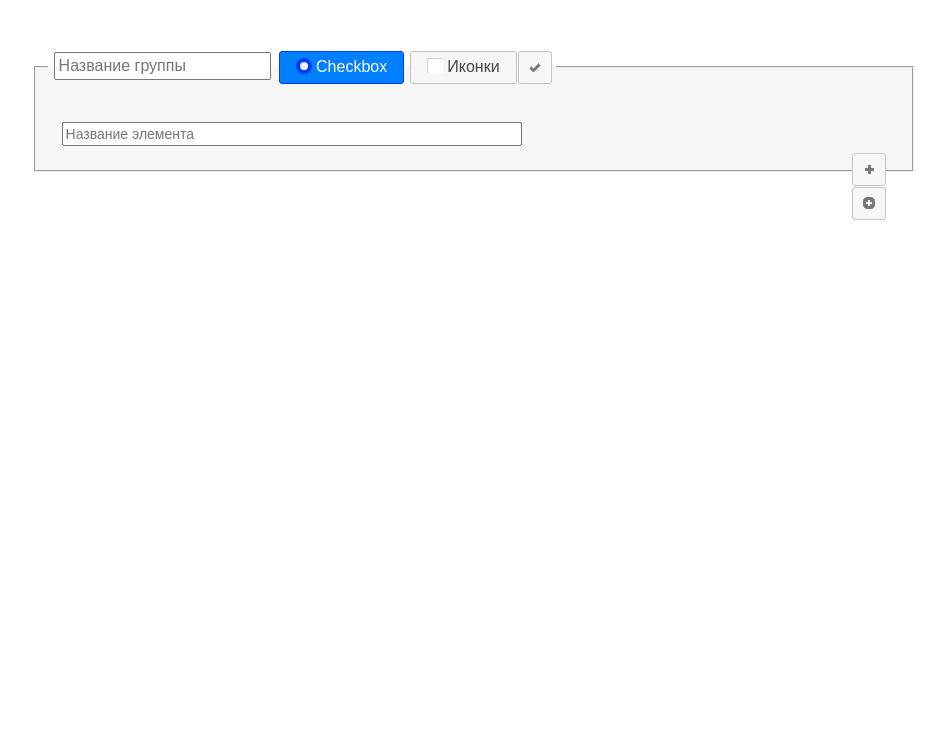
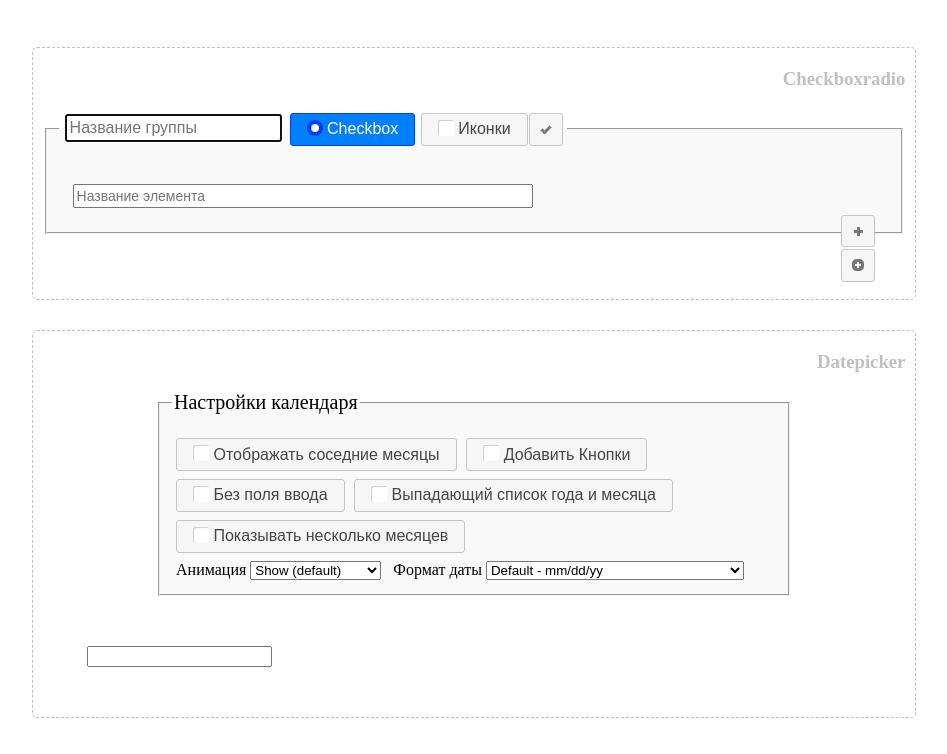
Before and after one commit to Eneymotorny/jqueryUI_widgets, a website: page index.html in a window 1280 px wide. Shown: the part 70-824 px from the top of the page, without its empty margins (166-1113 px from the left). Before the commit the page ends 800 px from the top, so only its background shows below. Drawn offline with nearby package versions, Linux system fonts and the light colour scheme.

Commit message:
add datepicker with settings

```diff
--- a/css/style.css
+++ b/css/style.css
@@ -32,7 +32,7 @@ fieldset {
 	position: relative;
 	padding-top: 20px;
 	margin-bottom: 15px;
-	background-color: #f6f6f6;
+	background-color: #f9f9f9;
 }
 .btn-add-new-f {
 	position: absolute;
@@ -56,3 +56,35 @@ fieldset {
 .hidden {
 	display: none;
 }
+
+#checkboxradio, .datepicker {
+	padding: 20px 10px 50px 10px;
+	margin-bottom: 30px;
+	border: 1px dashed silver;
+	border-radius: 5px;
+}
+h3 {
+	margin-top: 0;
+	color: silver;
+	text-align: right;
+}
+
+.datepicker {
+	overflow: auto;
+}
+
+.datepicker fieldset {
+	width: 70%;
+	min-width: 600px;
+	margin: 10px auto 50px auto;
+
+}
+.datepicker fieldset label {
+	display: inline-block;
+}
+.ui-selectmenu-button {
+	margin: 4px;
+}
+#datepicker {
+	margin: 0 40px;
+}
--- a/index.html
+++ b/index.html
@@ -9,7 +9,60 @@
 <body>
 	<h1>Widgets</h1>
 
-	<main></main>
+	<main>
+		<div id="checkboxradio">
+			<h3>Checkboxradio</h3>
+		</div>
+
+		<div class="datepicker">
+			<h3>Datepicker</h3>
+			<fieldset>
+				<legend class="ready">Настройки календаря</legend>
+				<label>Отображать соседние месяцы
+					<input type="checkbox" id="anothMonts">
+				</label>
+				<label>Добавить Кнопки
+					<input type="checkbox" id="addButtons">
+				</label>
+				<label>Без поля ввода
+					<input type="checkbox" id="inline">
+				</label>
+				<label>Выпадающий список года и месяца
+					<input type="checkbox" id="dropList">
+				</label>
+				<label>Показывать несколько месяцев
+					<input type="checkbox" id="multiple">
+				</label><br>
+				<label> Анимация
+					<select id="anim">
+						<option value="show">Show (default)</option>
+						<option value="slideDown">Slide down</option>
+						<option value="fadeIn">Fade in</option>
+						<option value="blind">Blind (UI Effect)</option>
+						<option value="bounce">Bounce (UI Effect)</option>
+						<option value="clip">Clip (UI Effect)</option>
+						<option value="drop">Drop (UI Effect)</option>
+						<option value="fold">Fold (UI Effect)</option>
+						<option value="slide">Slide (UI Effect)</option>
+						<option value="">None</option>
+					</select>
+				</label>
+				<label>Формат даты
+					<select id="format">
+						<option value="mm/dd/yy">Default - mm/dd/yy</option>
+						<option value="yy-mm-dd">ISO 8601 - yy-mm-dd</option>
+						<option value="d M, y">Short - d M, y</option>
+						<option value="d MM, y">Medium - d MM, y</option>
+						<option value="DD, d MM, yy">Full - DD, d MM, yy</option>
+						<option value="&apos;day&apos; d &apos;of&apos; MM &apos;in the year&apos; yy">With text - 'day' d 'of' MM 'in the year' yy</option>
+					</select>
+				</label>
+
+			</fieldset>
+			<label><input type="text" id="datepicker"></label>
+		</div>
+	</main>
+
 
 	<script src="lib/jquery/dist/jquery.min.js"></script>
 	<script src="lib/jquery-ui/jquery-ui.min.js"></script>
--- a/js/script.js
+++ b/js/script.js
@@ -1,7 +1,7 @@
 'use strict';
 
 $(function() {
-
+//============= CHECKBOXRADIO start========>
 	var countGroups = 0;
 
 	function addSampleGroup(target) {
@@ -57,12 +57,6 @@ $(function() {
 					if (group.radio) {
 						(function () {
 							var idName = 'id' + (new Date().getTime());
-							if (group.fields.length === 1) {
-								$(group.fields[0])
-									.parent('label')
-									.text(group.fields[0].value)
-									.append('<input type="radio" checked name="' + idName + '" style=" display: none">')
-							}
 							for( var i = 0; i < group.fields.length; i++ ) {
 								$(group.fields[i])
 									.parent('label')
@@ -100,7 +94,7 @@ $(function() {
 			var $btnAddG =
 				$('<button class="btn-add-new-g">Добавить новую группу</button>')
 					.on('click', function () {
-						addSampleGroup('main');
+						addSampleGroup('#checkboxradio');
 						$btnAddG.remove();
 					})
 				.appendTo($group);
@@ -111,11 +105,10 @@ $(function() {
 					'maxlength="80" placeholder="Название элемента"></label>')
 				.appendTo($fieldsContainer);
 			$($radRadio).removeClass('hidden');
-			$('html, body').animate({ scrollTop: ($elemName).offset().top }, 500);
+			$elemName.focus();
 			countFields++
 		}
-
-// ==================== jQueryUI ====================
+//========================== create group of checkbox-radio end======<
 		$group.find('[type=checkbox], [type=radio]').checkboxradio();
 		$group.find('button.btn-save').button({
 			icon: "ui-icon-check",
@@ -131,7 +124,54 @@ $(function() {
 		});
 		$group.find('[name=selType]').selectmenu();
 		$('html, body').animate({ scrollTop: ($group).offset().top }, 800);
+		$groupName.focus();
 		countGroups++;
 	}
-	addSampleGroup('main');
+	addSampleGroup('#checkboxradio');
+//============= CHECKBOXRADIO end ========<
+//============= DATEPICKER start =========<
+
+	function actDateSetting() {
+		var $aside = $('.datepicker fieldset');
+			$aside.find('[type=checkbox], [type=radio]').checkboxradio()
+				.on('change', function () {
+					datePick()
+				});
+			$aside.find('select')
+				.on('change', function () {
+					console.log('kjsdfhjk');
+					datePick()
+				});
+
+		function datePick() {
+			var $dtpkr = $('#datepicker');
+			$dtpkr.datepicker('destroy');
+
+			var $anothMonth = $('#anothMonts').is(":checked"),
+				$dropList = $('#dropList').is(":checked");
+
+			var dateSettings = {
+				showOtherMonths : $anothMonth,
+				selectOtherMonths : $anothMonth,
+				showButtonPanel : $('#addButtons').is(":checked"),
+				inline : $('#inline').is(":checked"),
+				changeYear: $dropList,
+				changeMonth: $dropList,
+				numberOfMonths: $('#multiple').is(":checked")? 3 : 1 ,
+				showAnim : $('#anim').val(),
+				dateFormat : $('#format').val()
+			};
+			if (dateSettings.inline) {
+				$dtpkr.replaceWith('<div id="datepicker"></div>')
+			} else {
+				$dtpkr.replaceWith('<input id="datepicker"> </input>')
+			}
+
+			$('#datepicker').datepicker(dateSettings)
+		}
+	}
+	actDateSetting();
+
+
+//============= DATEPICKER end ===========<
 });
```
